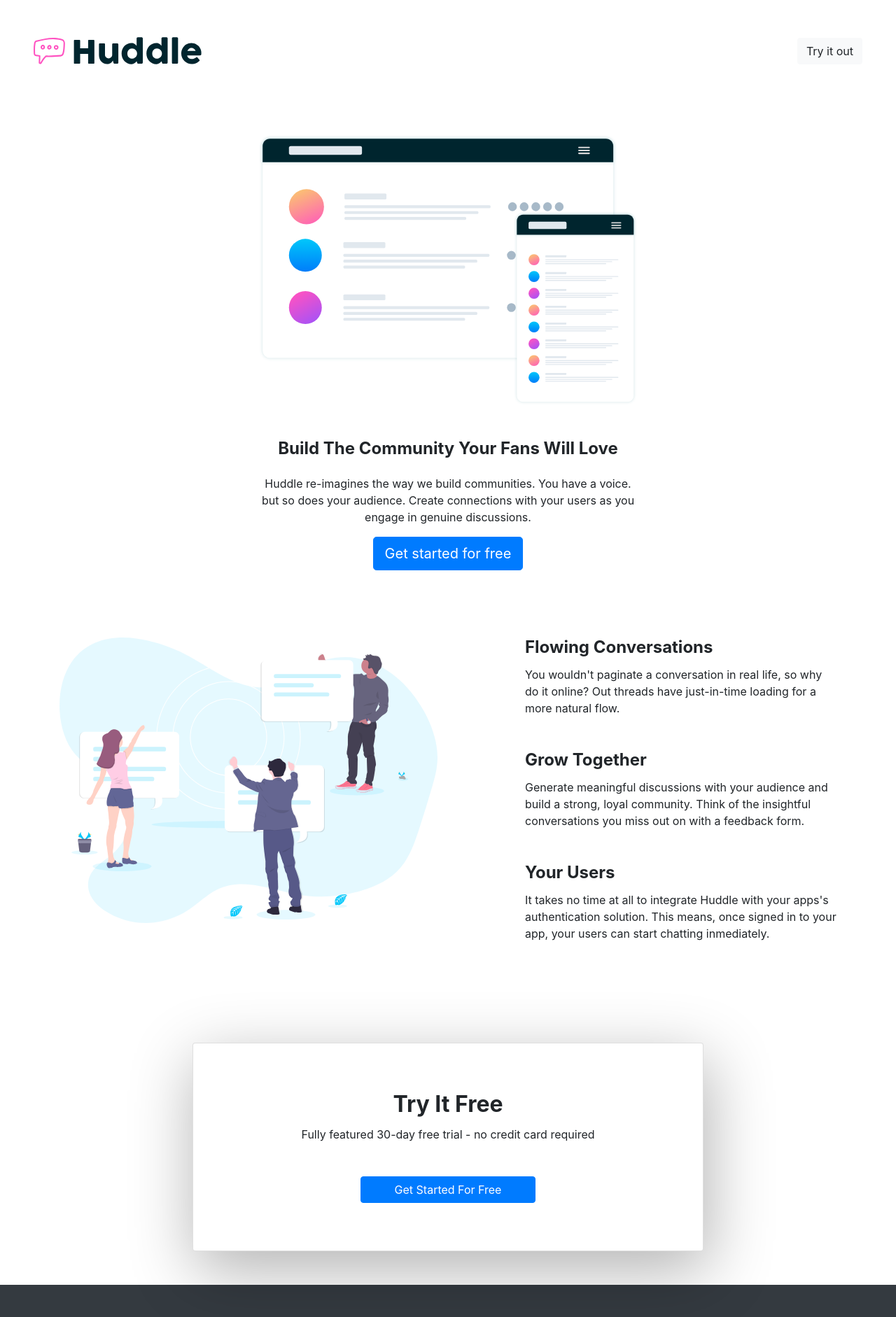
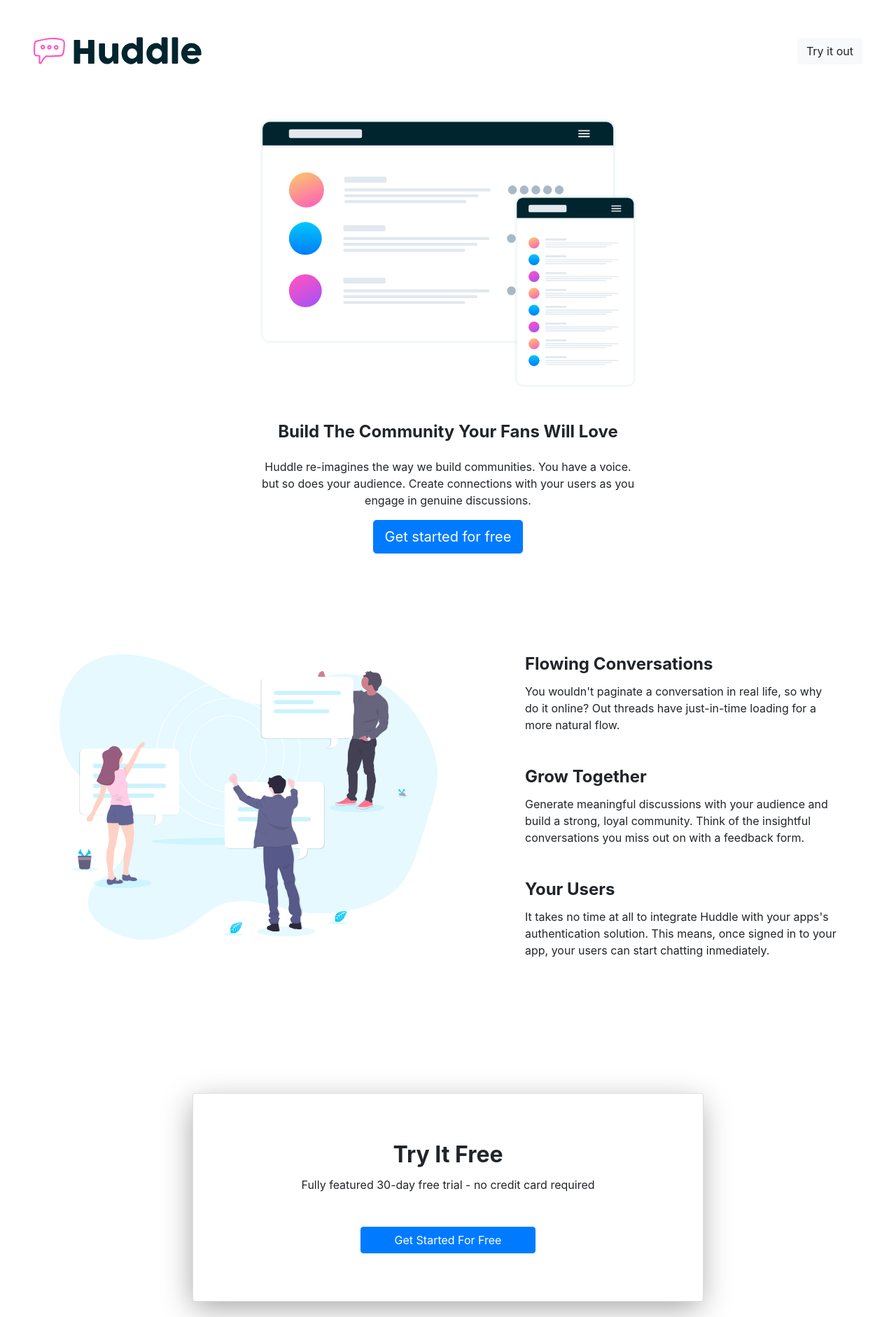
Before and after one commit to franjorub/huddle, a React (Create React App) app: page / in a window 1280 px wide. Shown: the top 1882 px of the page at 70% size. Built offline with nearby package versions, Linux system fonts and the light colour scheme.

Commit message:
some padding and margin fixes

```diff
--- a/src/components/Cover.js
+++ b/src/components/Cover.js
@@ -2,7 +2,7 @@ import React from "react";
 import mockups from "../images/illustration-mockups.svg";
 const Cover = () => {
   return (
-    <div className="container">
+    <div className="container mb-5 pb-5">
       <div className="row justify-content-center">
         <div className="col-6">
           <img src={mockups} className="img-fluid" alt="illustration muckops" />
--- a/src/components/Description.js
+++ b/src/components/Description.js
@@ -2,7 +2,7 @@ import React from "react";
 import users from "../images/illustration-your-users.svg";
 const Description = () => {
   return (
-    <div className="container mt-5 pt-5">
+    <div className="container mt-5 pt-5 mb-5 pb-5">
       <div className="row">
         <div className="col-12 col-sm-6">
           <img src={users} className="img-fluid" alt="users" />
--- a/src/components/Header.js
+++ b/src/components/Header.js
@@ -3,7 +3,7 @@ import React from "react";
 import logo from "../images/logo.svg";
 const Header = () => {
   return (
-    <nav className="navbar p-5 mb-5">
+    <nav className="navbar p-5 mb-4">
       <a href="#" className="navbar-brand">
         <img src={logo} alt="huddle logo" />
       </a>
--- a/src/components/Trial.js
+++ b/src/components/Trial.js
@@ -2,7 +2,7 @@ import React from "react";
 import "../css/Trial.css";
 const Trial = () => {
   return (
-    <div className="container mt-5 pt-5">
+    <div className="container mt-5 pt-5 pb-5 mb-5">
       <div className="row justify-content-center">
         <div className="col-8">
           <div className="card p-5 box">
--- a/src/css/Trial.css
+++ b/src/css/Trial.css
@@ -1,3 +1,3 @@
 .box {
-  box-shadow: 5px 26px 92px 2px rgba(0, 0, 0, 0.3);
+  box-shadow: -2px 11px 44px -3px rgba(0, 0, 0, 0.37);
 }
```
